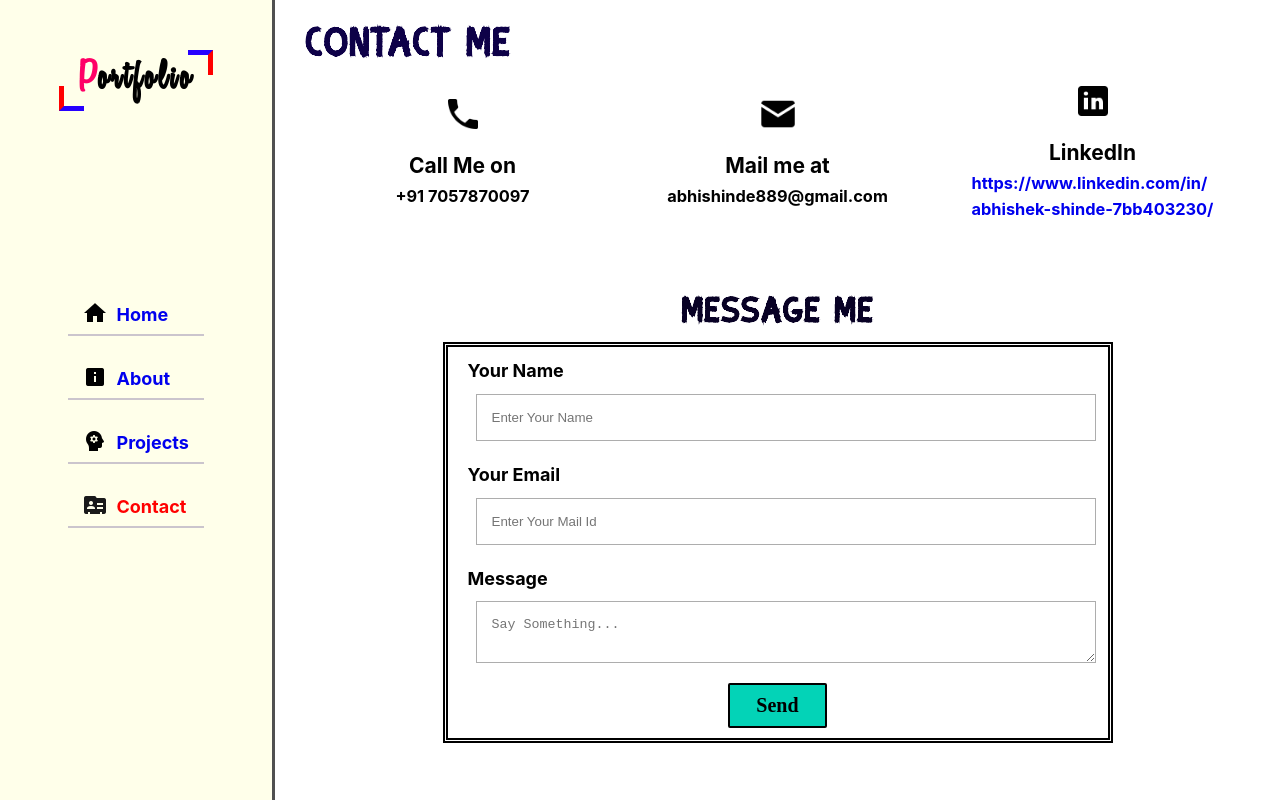
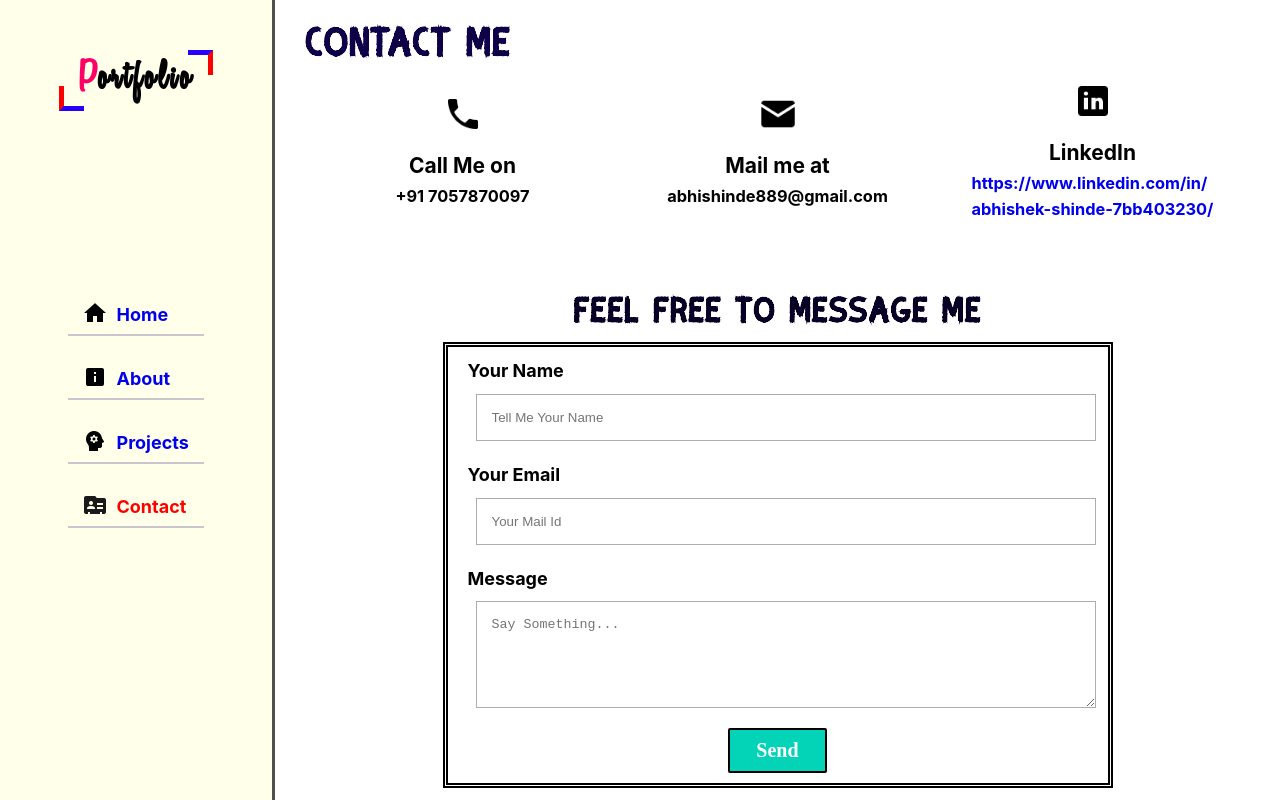
Before and after one commit to Mr-Abhishek-Shinde/Portfolio-Website, a React (Create React App) app: page /contact in a window 1280 px wide. Built offline with nearby package versions, Linux system fonts and the light colour scheme.

Commit message:
added 'msg sent' toast

```diff
--- a/package.json
+++ b/package.json
@@ -11,6 +11,7 @@
     "react-dom": "^18.2.0",
     "react-router-dom": "^6.4.1",
     "react-scripts": "5.0.1",
+    "react-toastify": "^9.0.8",
     "web-vitals": "^2.1.4"
   },
   "scripts": {
--- a/src/components/Contact.css
+++ b/src/components/Contact.css
@@ -103,6 +103,8 @@ input[type="submit"] {
 
 input[type="submit"] {
     margin: 0px 40px 0px 0px;
+    color: white;
+    cursor: pointer;
 }
 
 input[type="submit"]:active {
--- a/src/components/Contact.js
+++ b/src/components/Contact.js
@@ -4,6 +4,9 @@ import emailjs from '@emailjs/browser';
 import callIcon from './img/icons8-phone-96.png';
 import mailIcon from './img/icons8-mail-96.png';
 import linkedIcon from './img/icons8-linkedin-96.png';
+import { ToastContainer, toast } from 'react-toastify';
+import 'react-toastify/dist/ReactToastify.css';
+import { useState } from 'react';
 
 export default function Contact() {
     const form = useRef();
@@ -17,10 +20,26 @@ export default function Contact() {
             }, (error) => {
                 console.log(error.text);
             });
+
+
+        setTimeout(() => { e.target.reset(); }, "2000")
     };
+
+    const notify = () => {
+        toast("Message sent successfully!!");
+
+    }
+
+
+    const [Name, onChangeName] = useState("");
+    const [Email, onChangeEmail] = useState("");
+    const [Msg, onChangeMsg] = useState("");
+
+    const areAllFieldsFilled = (Name !== "") && (Email !== "") && (Msg !== "");
 
     return (
         <div id="contact">
+            <ToastContainer />
             <section className="contactSection section" id="sect">
                 <h1 className="contactTitle">Contact Me</h1>
                 <div className="contactInfo1">
@@ -43,15 +62,15 @@ export default function Contact() {
                     </div>
                 </div>
                 <div className="contactInfo2">
-                    <h1 className="contactTitle2">Message Me</h1>
+                    <h1 className="contactTitle2">Feel Free To Message Me</h1>
                     <form ref={form} onSubmit={sendEmail}>
                         <label>Your Name</label>
-                            <input type="text" name="user_name" placeholder="Enter Your Name" />
+                        <input type="text" name="user_name" placeholder="Tell Me Your Name" autoComplete="off" onChange={ e => onChangeName(e.target.value)} required />
                         <label>Your Email</label>
-                            <input type="email" name="user_email" placeholder="Enter Your Mail Id" />
+                        <input type="email" name="user_email" placeholder="Your Mail Id" onChange={ e => onChangeEmail(e.target.value)} required />
                         <label>Message</label>
-                            <textarea name="message" placeholder="Say Something..." />
-                            <input type="submit" value="Send" />
+                        <textarea name="message" placeholder="Say Something..." rows="5" autoComplete="off" onChange={ e => onChangeMsg(e.target.value)} required />
+                        <input type="submit" value="Send" onClick={notify} disabled={!areAllFieldsFilled} />
                     </form>
                 </div>
             </section>
```
Also changed, not shown: 1 other file (tests, documents, lock files or other folders). Lines whose indentation alone changed are shown as unchanged.
